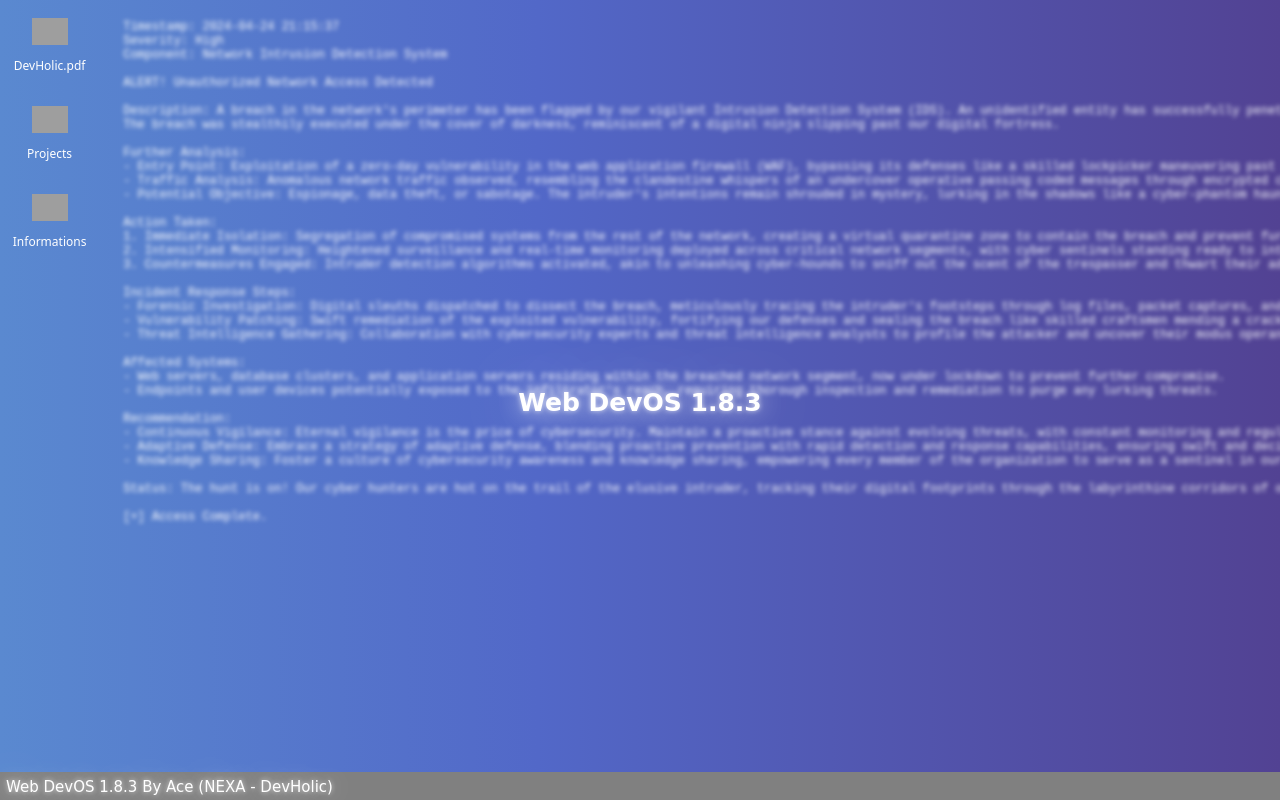
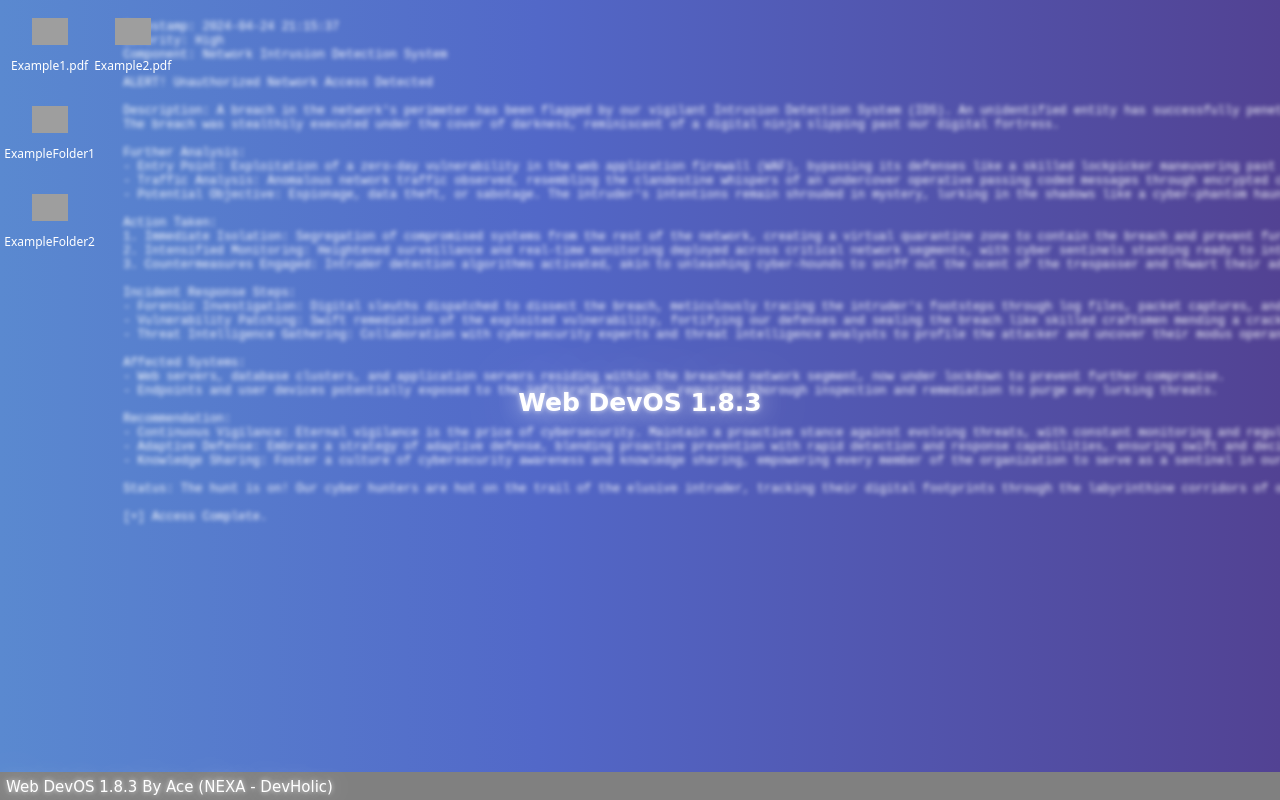
Before and after one commit to nexaofficialcompany/Web-DevOS, a plain HTML site: page index.html in a window 1280 px wide. Drawn offline with Linux system fonts and the light colour scheme; grey boxes are pictures that could not be loaded.

Commit message:
Minor Content Update
None

Co-Authored-By: NEXA <151989609+nexaofficialcompany@users.noreply.github.com>

```diff
--- a/index.html
+++ b/index.html
@@ -56,7 +56,11 @@
             <div class="Applist">
                 <div class="DesktopApp" onclick="Open(this)" target=".Profile">
                     <img class="Icon" src="https://upload.wikimedia.org/wikipedia/commons/8/87/PDF_file_icon.svg">
-                    <p class="Appname">DevHolic.pdf</p>
+                    <p class="Appname">Example1.pdf</p>
+                </div>
+                <div class="DesktopApp" onclick="Open(this)" target=".Profile">
+                    <img class="Icon" src="https://upload.wikimedia.org/wikipedia/commons/8/87/PDF_file_icon.svg">
+                    <p class="Appname">Example2.pdf</p>
                 </div>
             </div>
 
@@ -64,15 +68,15 @@
             <div class="Applist">
                 <div class="DesktopApp"  onclick="Open(this)" target=".Projects">
                     <img class="Icon" src="https://upload.wikimedia.org/wikipedia/commons/5/59/OneDrive_Folder_Icon.svg">
-                    <p class="Appname">Projects</p>
+                    <p class="Appname">ExampleFolder1</p>
                 </div>
             </div>
 
-            <!-- Line 3 -->
+            <!-- Line 2 -->
             <div class="Applist">
-                <div class="DesktopApp">
+                <div class="DesktopApp"  onclick="Open(this)" target=".Projects">
                     <img class="Icon" src="https://upload.wikimedia.org/wikipedia/commons/5/59/OneDrive_Folder_Icon.svg">
-                    <p class="Appname">Informations</p>
+                    <p class="Appname">ExampleFolder2</p>
                 </div>
             </div>
 
```
